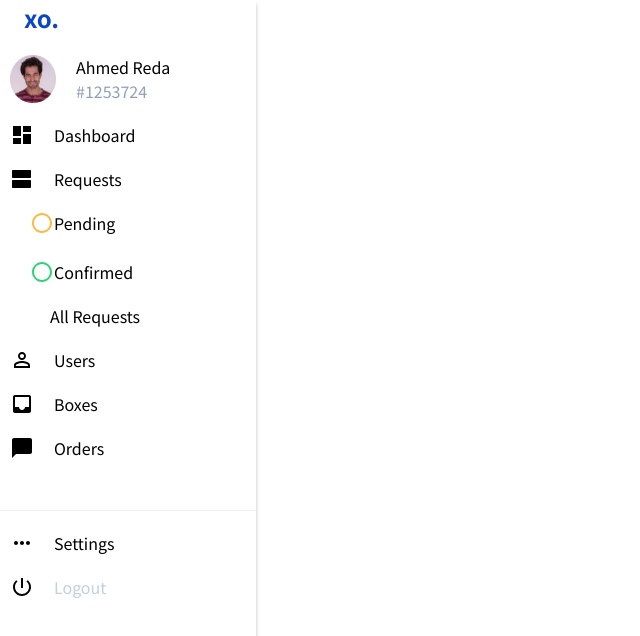
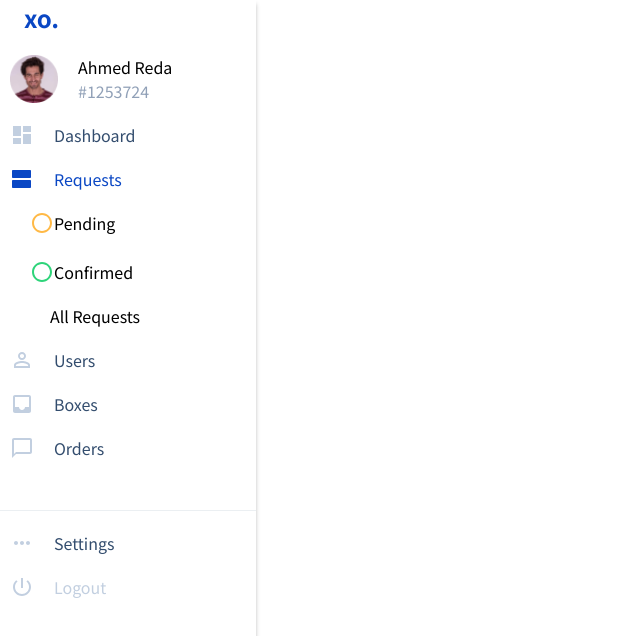
Before and after one commit to hanienelgalfy/Spree-Task, a React (Create React App) app: page / in a window 1280 px wide. Both pictures are taken after a click on the element "Requests". Shown: the top 636 px of the page, without its empty margins (0-640 px from the left). Built offline with nearby package versions, Linux system fonts and the light colour scheme.

Commit message:
finishing the left card with the colors

```diff
--- a/src/App.js
+++ b/src/App.js
@@ -6,14 +6,18 @@ import ViewAgendaIcon from '@material-ui/icons/ViewAgenda';
 import RadioButtonUncheckedIcon from '@material-ui/icons/RadioButtonUnchecked';
 import PersonOutlineIcon from '@material-ui/icons/PersonOutline';
 import InboxIcon from '@material-ui/icons/Inbox';
-import ChatBubbleIcon from '@material-ui/icons/ChatBubble';
+import ChatBubbleOutlineIcon from '@material-ui/icons/ChatBubbleOutline';
 import MoreHorizIcon from '@material-ui/icons/MoreHoriz';
 import PowerSettingsNewIcon from '@material-ui/icons/PowerSettingsNew';
+import Requests from './Requests';
 function App(){
   const classes = useStyles();
   const [requests, setRequests] = useState(false);
   const [users, setUsers] = useState(false);
   const [orders, setOrders] = useState(false);
+  const [boxes, setBoxes] = useState(false);
+  const [settings, setSettings] = useState(false);
+  const [picture, setPicture] = useState(false);
   const handleRequests = () => {
   if (requests) {
     setRequests(false);
@@ -38,27 +42,62 @@ function App(){
       setOrders(true);
     }
   }
+  const handleBoxes = () => {
+    if (boxes) {
+      setBoxes(false);
+    }
+    else {
+      setBoxes(true);
+    }
+  }
+  const handleSettings = () => {
+    if (settings) {
+      setSettings(false);
+    }
+    else {
+      setSettings(true);
+    }
+  }
+  const handleImage = () => {
+    if (picture) {
+      setPicture(false);
+    }
+    else {
+      setPicture(true);
+    }
+  }
   return (
       <div className={classes.container}>
         <div className={classes.card} >
           <span className={classes.title}>xo.</span>
           <div className={classes.rowContainer}>
-             <img src={photo}/>
+            {!picture &&
+             <img src={photo} onClick={handleImage}/>
+            }
+             {picture &&
+             <img src={photo} onClick={handleImage}  style={{border: '1px solid #0A47C4', borderRadius: 30}}/>
+            }
              <div className={classes.nameContainer}>
              <span>Ahmed Reda</span>
              <span className={classes.id}>#1253724</span>
              </div>
           </div>
           <div className={classes.rowContainer}>
-            <DashboardIcon/>
-            <span style={{marginLeft: 20}}>Dashboard</span>
+            <DashboardIcon style={{color: '#C2CFE0'}}/>
+            <span style={{marginLeft: 20, color: '#334D6E'}}>Dashboard</span>
           </div>
+          {!requests &&
           <div className={classes.rowContainer} style={{cursor: 'pointer'}} onClick={handleRequests}>
-            <ViewAgendaIcon/>
-            <span style={{marginLeft: 20}}>Requests</span>
+            <ViewAgendaIcon style={{color: '#C2CFE0'}}/>
+            <span style={{marginLeft: 20, color: '#334D6E'}}>Requests</span>
             </div>
+          }
             {requests &&
                 <div>
+                    <div className={classes.rowContainer} style={{cursor: 'pointer'}} onClick={handleRequests}>
+                      <ViewAgendaIcon style={{color: '#0A47C4'}}/>
+                      <span style={{marginLeft: 20, color: '#0A47C4'}}>Requests</span>
+                      </div>
                 <div className={classes.subRow}>
                   <div>
                   <RadioButtonUncheckedIcon style={{color: '#FFB946'}} />
@@ -74,12 +113,18 @@ function App(){
               </div>
               </div>
             }
+            {!users &&
           <div className={classes.rowContainer} style={{cursor: 'pointer'}} onClick={handleUsers}>
-            <PersonOutlineIcon/>
-            <span style={{marginLeft: 20}}>Users</span>
+            <PersonOutlineIcon style={{color: '#C2CFE0'}}/>
+            <span style={{marginLeft: 20, color: '#334D6E'}}>Users</span>
             </div>
+            }
             {users &&
               <div>
+                 <div className={classes.rowContainer} style={{cursor: 'pointer'}} onClick={handleUsers}>
+            <PersonOutlineIcon style={{color: '#0A47C4'}}/>
+            <span style={{marginLeft: 20, color: '#0A47C4'}}>Users</span>
+            </div>
                 <div className={classes.subRow}>
                   <div>
                   <RadioButtonUncheckedIcon style={{color: '#FFB946'}}/>
@@ -112,17 +157,31 @@ function App(){
                 </div>
               </div>
             }
-             <div className={classes.rowContainer} style={{cursor: 'pointer'}}>
-            <InboxIcon/>
-            <span style={{marginLeft: 20}}>Boxes</span>
+            {!boxes &&
+             <div className={classes.rowContainer} style={{cursor: 'pointer'}} onClick={handleBoxes}>
+            <InboxIcon style={{color: '#C2CFE0'}}/>
+            <span style={{marginLeft: 20, color: '#334D6E'}}>Boxes</span>
             </div>
+            }
+             {boxes &&
+             <div className={classes.rowContainer} style={{cursor: 'pointer'}} onClick={handleBoxes}>
+            <InboxIcon style={{color: '#0A47C4'}}/>
+            <span style={{marginLeft: 20, color: '#0A47C4'}}>Boxes</span>
+            </div>
+            }
+            {!orders &&
             <div className={classes.rowContainer} style={{cursor: 'pointer'}} onClick={handleOrders}>
-            <ChatBubbleIcon/>
-            <span style={{marginLeft: 20}}>Orders</span>
+            <ChatBubbleOutlineIcon style={{color: '#C2CFE0'}}/>
+            <span style={{marginLeft: 20, color: '#334D6E'}}>Orders</span>
             </div>
+            }
             {
               orders &&
               <div>
+                 <div className={classes.rowContainer} style={{cursor: 'pointer'}} onClick={handleOrders}>
+            <ChatBubbleOutlineIcon style={{color: '#0A47C4'}}/>
+            <span style={{marginLeft: 20, color: '#0A47C4'}}>Orders</span>
+            </div>
                 <div className={classes.subRow}>
                   <div>
                   <RadioButtonUncheckedIcon style={{color: '#FFB946'}}/>
@@ -141,21 +200,32 @@ function App(){
               </div>
             }
             <div style={{ borderBottom: '1px solid #EBEFF2', marginTop:50}}/>
+            {!settings &&
+            <div className={classes.rowContainer} style={{cursor: 'pointer'}} onClick={handleSettings}>
+            <MoreHorizIcon style={{color: '#C2CFE0'}}/>
+            <span style={{marginLeft: 20, color: '#334D6E'}}>Settings</span>
+            </div>
+            }
+            {settings &&
+            <div className={classes.rowContainer} style={{cursor: 'pointer'}} onClick={handleSettings}>
+            <MoreHorizIcon style={{color: '#0A47C4'}}/>
+            <span style={{marginLeft: 20, color: '#0A47C4'}}>Settings</span>
+            </div>
+            }
             <div className={classes.rowContainer} style={{cursor: 'pointer'}}>
-            <MoreHorizIcon/>
-            <span style={{marginLeft: 20}}>Settings</span>
-            </div>
-            <div className={classes.rowContainer} style={{cursor: 'pointer'}}>
-            <PowerSettingsNewIcon/>
+            <PowerSettingsNewIcon style={{color: '#C2CFE0'}}/>
             <span style={{marginLeft: 20, color: '#C2CFE0'}}>Logout</span>
             </div>
           </div>
+            <Requests />
       </div>
   );
 }
 const useStyles = makeStyles({
   container: {
     backgroundColor: 'white',
+    display: 'flex',
+    flexDirection: 'row',
   },
   card: {
     display: 'flex',
--- /dev/null
+++ b/src/Requests.js
@@ -0,0 +1,9 @@
+import React from 'react';
+
+function Requests(){
+return (
+    <div></div>
+)
+}
+
+export default Requests;
```
Also changed, not shown: 1 other file (tests, documents, lock files or other folders).
